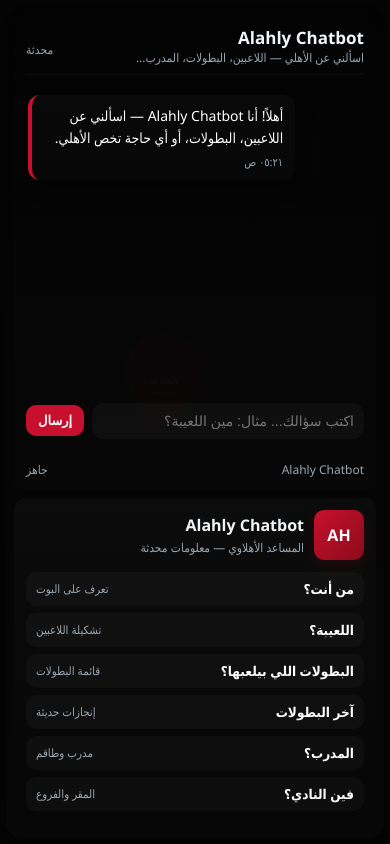
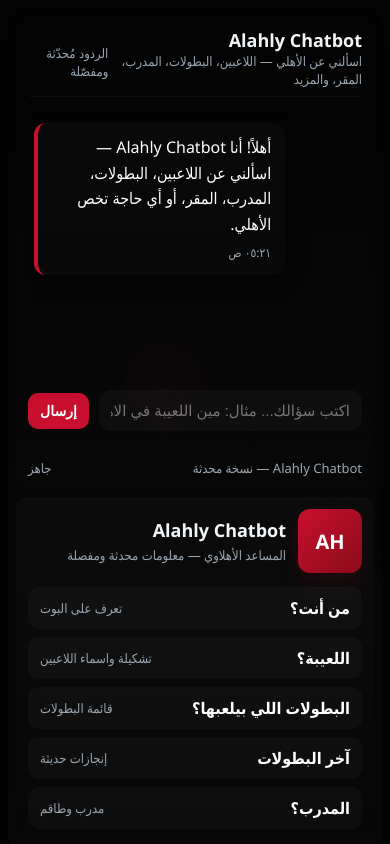
Before and after one commit to Ellol22/alahly-chatbot, a plain HTML site: page index.html in a window 390 px wide. Drawn offline with Linux system fonts and the light colour scheme.

Commit message:
update: latest changes to chatbot design or data

```diff
--- a/index.html
+++ b/index.html
@@ -3,7 +3,7 @@
 <head>
   <meta charset="utf-8" />
   <meta name="viewport" content="width=device-width, initial-scale=1" />
-  <title>Alahly Chatbot — المساعد الأهلاوي (نسخة محدثة)</title>
+  <title>Alahly Chatbot — المساعد الأهلاوي</title>
   <style>
     :root {
       --bg: #050505;
@@ -16,36 +16,33 @@
       font-family: "Cairo", "Segoe UI", Tahoma, sans-serif;
     }
     * { box-sizing: border-box; margin: 0; padding: 0; }
-
     html, body {
       height: 100%;
       background: var(--bg);
       color: #f2f5f7;
-      /* نلغي overflow: hidden عشان السكرول يشتغل */
+      overflow: hidden;
     }
-
     body {
       display: flex;
-      flex-direction: column;
-      padding: 8px;
-      gap: 8px;
-      min-height: 100dvh;
+      align-items: stretch;
+      justify-content: center;
+      padding: 12px;
+      gap: 12px;
     }
 
     .page {
-      flex: 1;
-      min-height: 0;
+      width: 100%;
       max-width: 1400px;
-      margin: 0 auto;
+      min-height: 100dvh;
       border-radius: 16px;
       overflow: hidden;
       display: grid;
-      grid-template-columns: minmax(280px, 360px) 1fr;
-      gap: 14px;
+      grid-template-columns: minmax(300px, 360px) 1fr;
+      gap: 16px;
       box-shadow: var(--shadow);
       background: linear-gradient(180deg, rgba(2, 2, 2, 0.9), rgba(7, 7, 7, 0.95));
       position: relative;
-      padding: 14px;
+      padding: 16px;
     }
 
     .page::after {
@@ -63,89 +60,84 @@
 
     .left {
       background: linear-gradient(180deg, rgba(12, 12, 12, 0.95), rgba(6, 6, 6, 0.85));
-      padding: 16px;
+      padding: 18px;
       border-radius: 12px;
       z-index: 1;
       display: flex;
       flex-direction: column;
-      gap: 12px;
+      gap: 14px;
       min-height: 0;
       overflow-y: auto;
-      max-height: 100%;
     }
 
-    .brand { display: flex; gap: 10px; align-items: center; }
+    .brand { display: flex; gap: 12px; align-items: center; }
     .brand .logo {
-      width: 56px; height: 56px; border-radius: 10px;
+      width: 64px; height: 64px; border-radius: 12px;
       background: linear-gradient(135deg, var(--accent), #8b0b1a);
       display: flex; align-items: center; justify-content: center;
-      font-weight: 800; font-size: 18px; color: #fff;
-      box-shadow: 0 6px 16px rgba(200, 16, 46, 0.12);
+      font-weight: 800; font-size: 20px; color: #fff;
+      box-shadow: 0 8px 20px rgba(200, 16, 46, 0.12);
     }
-    .brand h1 { margin: 0; font-size: 18px; }
-    .brand .sub { color: var(--muted); font-size: 12px; margin-top: 3px; }
+    .brand h1 { margin: 0; font-size: 20px; }
+    .brand .sub { color: var(--muted); font-size: 13px; margin-top: 4px; }
 
-    .quick { display: flex; flex-direction: column; gap: 7px; }
+    .quick { display: flex; flex-direction: column; gap: 8px; }
     .chip {
       background: var(--glass);
       border-radius: 10px;
-      padding: 9px 11px;
+      padding: 10px 12px;
       cursor: pointer;
       display: flex; justify-content: space-between; align-items: center;
       transition: transform .14s ease, background .14s;
-      font-weight: 600; color: #fff; font-size: 14px;
+      font-weight: 600; color: #fff;
     }
-    .chip:hover { transform: translateY(-2px); background: rgba(255, 255, 255, 0.04); }
-    .chip .k { color: var(--muted); font-weight: 400; font-size: 12px; }
+    .chip:hover { transform: translateY(-3px); background: rgba(255, 255, 255, 0.04); }
+    .chip .k { color: var(--muted); font-weight: 400; font-size: 13px; }
 
     .left .info {
-      margin-top: auto; font-size: 12px; color: var(--muted); line-height: 1.45;
-      padding-top: 10px;
+      margin-top: auto; font-size: 13px; color: var(--muted); line-height: 1.45;
+      padding-top: 12px;
     }
 
     .right {
       background: linear-gradient(180deg, rgba(4, 4, 4, 0.6), rgba(8, 8, 8, 0.6));
-      padding: 16px;
+      padding: 18px;
       border-radius: 12px;
       z-index: 1;
       display: flex;
       flex-direction: column;
       min-height: 0;
-      gap: 10px;
+      gap: 12px;
     }
 
     .chat-header {
-      display: flex; align-items: center; gap: 10px;
+      display: flex; align-items: center; gap: 12px;
       padding-bottom: 8px;
       border-bottom: 1px solid rgba(255, 255, 255, 0.03);
       flex-shrink: 0;
     }
-    .chat-header .title { font-weight: 700; font-size: 17px; }
-    .chat-header .subtitle { color: var(--muted); font-size: 12px; }
+    .chat-header .title { font-weight: 700; font-size: 18px; }
+    .chat-header .subtitle { color: var(--muted); font-size: 13px; }
 
     .messages {
       flex: 1;
       overflow-y: auto;
-      padding: 12px 4px;
+      padding: 14px 6px;
       display: flex;
       flex-direction: column;
-      gap: 10px;
+      gap: 12px;
       scroll-behavior: smooth;
       min-height: 0;
-      /* مهم: سكرول داخلي */
-      -webkit-overflow-scrolling: touch;
     }
-
     .msg {
-      max-width: 80%;
-      padding: 11px 13px;
+      max-width: 78%;
+      padding: 12px 14px;
       border-radius: 12px;
-      line-height: 1.55;
-      box-shadow: 0 6px 16px rgba(0, 0, 0, 0.5);
+      line-height: 1.6;
+      box-shadow: 0 8px 18px rgba(0, 0, 0, 0.5);
       animation: pop .18s ease;
       white-space: pre-wrap;
       word-break: break-word;
-      font-size: 14.5px;
     }
     @keyframes pop { from { opacity: 0; transform: scale(0.98); } to { opacity: 1; transform: scale(1); } }
 
@@ -162,84 +154,69 @@
       color: #fff;
     }
 
-    .meta-time { font-size: 11px; color: var(--muted); margin-top: 5px; }
+    .meta-time { font-size: 12px; color: var(--muted); margin-top: 6px; }
 
     .compose {
       display: flex;
-      gap: 8px;
+      gap: 10px;
       align-items: center;
       flex-shrink: 0;
     }
     .compose input {
       flex: 1;
-      padding: 11px;
+      padding: 12px;
       border-radius: 12px;
       border: 0;
       background: var(--glass);
       color: #fff;
       outline: none;
-      font-size: 14.5px;
+      font-size: 15px;
     }
     .compose button {
       background: var(--accent);
       border: 0;
-      padding: 9px 14px;
+      padding: 10px 16px;
       border-radius: 10px;
       color: #fff;
       font-weight: 700;
       cursor: pointer;
       white-space: nowrap;
-      font-size: 14px;
     }
 
     .small-note {
-      font-size: 12px;
+      font-size: 13px;
       color: var(--muted);
-      margin-top: 6px;
+      margin-top: 8px;
     }
 
-    /* ====== موبايل (أهم جزء) ====== */
     @media (max-width: 980px) {
       body {
-        padding: 6px;
-        gap: 6px;
+        padding: 8px;
+        display: block;
       }
       .page {
         grid-template-columns: 1fr;
-        padding: 10px;
-        gap: 10px;
+        height: auto;
+        min-height: 100dvh;
+        padding: 12px;
+        gap: 12px;
       }
       .left {
         order: 2;
-        max-height: 38dvh;  /* سكرول داخلي */
+        max-height: 40vh;
         overflow-y: auto;
       }
       .right {
         order: 1;
-        min-height: 55dvh;
+        min-height: 55vh;
       }
-      .messages {
-        max-height: 45dvh;
-        padding: 10px 2px;
-      }
-      .brand .logo { width: 50px; height: 50px; font-size: 16px; }
-      .brand h1 { font-size: 17px; }
-      .chip { padding: 8px 10px; font-size: 13.5px; }
-      .chip .k { font-size: 11.5px; }
     }
 
     @media (max-width: 600px) {
       .page { padding: 8px; gap: 8px; }
       .left, .right { padding: 12px; }
-      .brand h1 { font-size: 16px; }
-      .compose input { font-size: 14px; padding: 10px; }
-      .compose button { padding: 8px 12px; font-size: 13px; }
-      .msg { font-size: 14px; padding: 10px 12px; }
-    }
-
-    /* تحسين السكرول على iOS */
-    .messages, .left {
-      -webkit-overflow-scrolling: touch;
+      .brand h1 { font-size: 18px; }
+      .compose button { padding: 10px 12px; font-size: 14px; }
     }
   </style>
 </head>
@@ -250,7 +227,7 @@
         <div class="logo">AH</div>
         <div>
           <h1>Alahly Chatbot</h1>
-          <div class="sub">المساعد الأهلاوي — معلومات محدثة</div>
+          <div class="sub">المساعد الأهلاوي — معلومات محدثة ومفصلة</div>
         </div>
       </div>
 
@@ -261,7 +238,7 @@
         </div>
         <div class="chip" onclick="askQuick('مين اللعيبة في الاهلي؟')">
           اللعيبة؟
-          <span class="k">تشكيلة اللاعبين</span>
+          <span class="k">تشكيلة واسماء اللاعبين</span>
         </div>
         <div class="chip" onclick="askQuick('اي البطولات التي يشارك فيها الاهلي؟')">
           البطولات اللي بيلعبها؟
@@ -286,7 +263,7 @@
       </div>
 
       <div class="info">
-        نصيحة: جرّب الأسئلة بصيغة بسيطة — البوت يعرف: <em>مين اللعيبة؟ مين المدرب؟ آخر البطولات؟</em>
+        نصيحة: جرّب الأسئلة بصيغة بسيطة وواضحة — البوت دلوقتي يعرف أسئلة زي: <em>امتى اتأسس؟ مين رئيس النادي؟ فين الملعب؟ مين الكابتن؟</em>
       </div>
     </aside>
 
@@ -294,26 +271,27 @@
       <div class="chat-header">
         <div style="display:flex;flex-direction:column;">
           <div class="title">Alahly Chatbot</div>
-          <div class="subtitle">اسألني عن الأهلي — اللاعبين، البطولات، المدرب...</div>
+          <div class="subtitle">اسألني عن الأهلي — اللاعبين، البطولات، المدرب، المقر، والمزيد</div>
         </div>
-        <div style="margin-inline-start:auto" class="small-note">محدثة</div>
+        <div style="margin-inline-start:auto" class="small-note">الردود مُحدّثة ومفصّلة</div>
       </div>
 
       <div class="messages" id="messages" role="log" aria-atomic="true"></div>
 
       <div class="compose" role="region" aria-label="منطقة الكتابة">
-        <input id="input" placeholder="اكتب سؤالك... مثال: مين اللعيبة؟" aria-label="حقل الرسالة" />
+        <input id="input" placeholder="اكتب سؤالك... مثال: مين اللعيبة في الاهلي؟" aria-label="حقل الرسالة" />
         <button id="sendBtn" aria-label="إرسال">إرسال</button>
       </div>
-      <div style="display:flex;justify-content:space-between;align-items:center;margin-top:6px">
-        <div class="small-note">Alahly Chatbot</div>
+      <div style="display:flex;justify-content:space-between;align-items:center;margin-top:8px">
+        <div class="small-note">Alahly Chatbot — نسخة محدثة</div>
         <div class="small-note" id="status" aria-hidden="true">جاهز</div>
       </div>
     </main>
   </div>
 
   <script>
-    const AHLY = { /* نفس البيانات اللي فوق (مش هتتغير) */
+    // ========== قاعدة بيانات الأهلي ==========
+    const AHLY = {
       name: "النادي الأهلي المصري",
       foundedDate: "24 أبريل 1907",
       president: "محمود الخطيب",
@@ -322,6 +300,7 @@
       mainStadium: "استاد القاهرة الدولي",
       clubStadium: "ملعب التتش بالجزيرة",
       location: "الجزيرة - محافظة القاهرة - جمهورية مصر العربية",
+      nicknames: ["الشياطين الحمر", "الأهلاوية"],
       recentTitles: [
         { year: 2024, title: "دوري أبطال أفريقيا" },
         { year: 2024, title: "الدوري المصري الممتاز" },
@@ -332,36 +311,58 @@
         "كأس مصر",
         "دوري أبطال أفريقيا",
         "كأس السوبر المصري",
-        "كأس العالم للأندية"
+        "كأس العالم للأندية (عند التأهل)"
       ],
       players: [
         { name: "محمد الشناوي", position: "حارس مرمى", country: "مصر" },
         { name: "مصطفى شوبير", position: "حارس مرمى", country: "مصر" },
         { name: "محمد السيد", position: "حارس مرمى", country: "مصر" },
         { name: "حمزة علاء", position: "حارس مرمى", country: "مصر" },
+        { name: "ياسين مرعي", position: "مدافع", country: "مصر" },
+        { name: "احمد رضا", position: "مدافع", country: "مصر" },
         { name: "ياسر ابراهيم", position: "مدافع", country: "مصر" },
         { name: "محمد هاني", position: "مدافع", country: "مصر" },
+        { name: "محمد شكري", position: "مدافع", country: "مصر" },
         { name: "أشرف داري", position: "مدافع", country: "المغرب" },
+        { name: "احمد رمضان", position: "مدافع", country: "مصر" },
         { name: "عمر كمال", position: "مدافع", country: "مصر" },
+        { name: "احمد عابدين", position: "مدافع", country: "مصر" },
+        { name: "مصطفى العش", position: "مدافع", country: "مصر" },
+        { name: "محمد الشامي", position: "مدافع", country: "مصر" },
+        { name: "أحمد عبد القادر", position: "خط وسط", country: "مصر" },
         { name: "أليو ديانج", position: "خط وسط", country: "مالي" },
+        { name: "أحمد نبيل 'كوكا'", position: "خط وسط", country: "مصر" },
         { name: "محمد مجدي 'أفشة'", position: "خط وسط", country: "مصر" },
         { name: "إمام عاشور", position: "خط وسط", country: "مصر" },
         { name: "مروان عطية", position: "خط وسط", country: "مصر" },
+        { name: "محمد علي بن رمضان", position: "خط وسط", country: "تونس" },
+        { name: "تريزيجيه", position: "خط وسط", country: "مصر" },
         { name: "حسين الشحات", position: "خط وسط/مهاجم", country: "مصر" },
+        { name: "كريم فؤاد", position: "مهاجم", country: "مصر" },
+        { name: "نيجك جراديشار", position: "مهاجم", country: "سلوفينيا" },
         { name: "أشرف بن شرقي", position: "مهاجم", country: "المغرب" },
+        { name: "أحمد سيد 'زيزو'", position: "مهاجم", country: "مصر" },
         { name: "طاهر محمد طاهر", position: "مهاجم", country: "مصر" },
-        { name: "محمد شريف", position: "مهاجم", country: "مصر" }
+        { name: "محمد شريف", position: "مهاجم", country: "مصر" },
+        { name: "حمزة عبدالكريم", position: "مهاجم", country: "مصر" },
+        { name: "محمد رافت", position: "مهاجم", country: "مصر" }
       ],
       trophies: {
         totalOfficial: "أكثر من 145 بطولة",
         breakdown: [
           { title: "الدوري المصري الممتاز", count: 44 },
           { title: "كأس مصر", count: 38 },
-          { title: "دوري أبطال أفريقيا", count: 12 }
+          { title: "كأس السوبر المصري", count: 14 },
+          { title: "دوري أبطال أفريقيا", count: 12 },
+          { title: "كأس الكونفدرالية الأفريقية", count: 1 },
+          { title: "كأس السوبر الأفريقي", count: 8 },
+          { title: "دوري منطقة القاهرة", count: 15 },
+          { title: "كؤوس تاريخية", count: 13 }
         ]
       }
     };
 
+    // ========== عناصر الواجهة ==========
     const messagesEl = document.getElementById("messages");
     const inputEl = document.getElementById("input");
     const sendBtn = document.getElementById("sendBtn");
@@ -372,51 +373,113 @@
       el.innerHTML = text;
       const time = document.createElement("div");
       time.className = "meta-time";
-      time.textContent = new Date().toLocaleTimeString("ar-EG", { hour: "2-digit", minute: "2-digit" });
+      const d = new Date();
+      time.textContent = d.toLocaleTimeString("ar-EG", { hour: "2-digit", minute: "2-digit" });
       el.appendChild(time);
       messagesEl.appendChild(el);
       messagesEl.scrollTop = messagesEl.scrollHeight;
     }
 
-    addMessage("أهلاً! أنا Alahly Chatbot — اسألني عن اللاعبين، البطولات، أو أي حاجة تخص الأهلي.");
+    addMessage("أهلاً! أنا Alahly Chatbot — اسألني عن اللاعبين، البطولات، المدرب، المقر، أو أي حاجة تخص الأهلي.");
 
     function getReply(raw) {
       const msg = raw.trim().toLowerCase();
 
-      if (msg.includes("الزمالك")) return "مافيش معلومات عن الزمالك هنا! اسألني عن الأهلي";
+      if (msg.includes("الزمالك")) {
+        return "بصراحة صاحب الشات أهلاوي متعصب شوية — مافيش معلومات عن الزمالك هنا! اسألني عن الأهلي بقى 😉";
+      }
 
-      if (msg.includes("من انت") || msg.includes("مين انت")) return "أنا Alahly Chatbot — المساعد الأهلاوي";
+      if ((msg.includes("من") && msg.includes("انت")) || msg.includes("مين انت")) {
+        return "أنا Alahly Chatbot — المساعد الأهلاوي. بحب الأهلي وبقدملك معلومات عن التشكيلة، البطولات، المقر، والمدرب";
+      }
 
-      if (msg.includes("لعيبة") || msg.includes("لاعبين") || msg.includes("التشكيلة") || msg.includes("قائمة")) {
+      if ((msg.includes("امتى") || msg.includes("متى") || msg.includes("اتاسس")) && (msg.includes("الاهلي") || msg.includes("النادي"))) {
+        return `اتأسس النادي الأهلي في: ${AHLY.foundedDate}.\nتأسس على يد عمر لطفي بك بهدف خدمة الرياضة والوطن.`;
+      }
+
+      if ((msg.includes("مين") && msg.includes("رئيس")) || msg.includes("رئيس النادي")) {
+        return `رئيس النادي الحالي: ${AHLY.president} — أسطورة للنادي وقائد إداري مهم.`;
+      }
+
+      if ((msg.includes("فين") || msg.includes("مقر") || msg.includes("اين")) && (msg.includes("النادي") || msg.includes("الاهلي"))) {
+        return `مقر النادي: ${AHLY.location}.\nالملعب الرئيسي: ${AHLY.mainStadium}.\nملعب التتش: ${AHLY.clubStadium}.\nفروع في مدينة نصر، الشيخ زايد، والتجمع.`;
+      }
+
+      if (msg.includes("مدرب") || msg.includes("المدير الفني")) {
+        return `المدير الفني: ${AHLY.coach}.\nالمُساعد: ${AHLY.assistant}.`;
+      }
+
+      if ((msg.includes("كابتن") || msg.includes("الكابتن")) && (msg.includes("مين") || msg.includes("من"))) {
+        return "الكابتن الحالي: محمد الشناوي — حارس مرمى وقائد ذي خبرة.";
+      }
+
+      // === تعديل مهم: اللاعبين (الأولوية الأولى) ===
+      if (
+        msg.includes("لعيبة") ||
+        msg.includes("لاعبين") ||
+        msg.includes("التشكيلة") ||
+        msg.includes("قائمة") ||
+        msg.includes("الفريق") ||
+        msg.includes("مين اللعيبة")
+      ) {
         const byPos = {};
-        AHLY.players.forEach(p => { if (!byPos[p.position]) byPos[p.position] = []; byPos[p.position].push(p); });
-        let out = `تشكيلة الأهلي:\n\n`;
-        ["حارس مرمى", "مدافع", "خط وسط", "خط وسط/مهاجم", "مهاجم"].forEach(g => {
-          if (byPos[g]) {
+        AHLY.players.forEach(p => {
+          if (!byPos[p.position]) byPos[p.position] = [];
+          byPos[p.position].push(p);
+        });
+
+        let out = `تشكيلة الأهلي الحالية:\n\n`;
+        const groups = ["حارس مرمى", "مدافع", "خط وسط", "خط وسط/مهاجم", "مهاجم"];
+        groups.forEach(g => {
+          if (byPos[g]?.length) {
             out += `${g}:\n`;
-            byPos[g].forEach(pl => out += `  - ${pl.name} (${pl.country})\n`);
+            byPos[g].forEach(pl => {
+              out += `  - ${pl.name} (${pl.country})\n`;
+            });
             out += `\n`;
           }
         });
+        out += "لو عايز تفاصيل لاعب معين، اكتب اسمه.";
         return out;
       }
 
-      if (msg.includes("كل") && msg.includes("بطولات")) {
-        return `إجمالي: ${AHLY.trophies.totalOfficial}\n` + AHLY.trophies.breakdown.map(t => `- ${t.title}: ${t.count}`).join("\n");
+      // كل البطولات
+      if (msg.includes("كل") && (msg.includes("بطولات") || msg.includes("فاز"))) {
+        const lines = AHLY.trophies.breakdown.map(t => `- ${t.title}: ${t.count} مرة`).join("\n");
+        return `إجمالي البطولات: ${AHLY.trophies.totalOfficial}\n${lines}\n\nاسأل 'آخر البطولات' للإنجازات الحديثة.`;
       }
 
-      if ((msg.includes("آخر") || msg.includes("اخر")) && msg.includes("بطولات")) {
-        return `آخر البطولات:\n- ${AHLY.recentTitles.map(t => t.year + " — " + t.title).join("\n- ")}`;
+      // آخر البطولات
+      if ((msg.includes("آخر") || msg.includes("اخر")) && (msg.includes("بطولات") || msg.includes("فاز"))) {
+        return `آخر البطولات:\n- ${AHLY.recentTitles.map(t => t.year + " — " + t.title).join("\n- ")}\n\nيشارك في: ${AHLY.tournaments.slice(0,3).join("، ")}...`;
       }
 
+      // البطولات اللي بيلعبها
       if (msg.includes("بطولات") && !msg.includes("كل") && !msg.includes("آخر")) {
-        return `يشارك في:\n- ${AHLY.tournaments.join("\n- ")}`;
+        return `الأهلي يشارك في:\n- ${AHLY.tournaments.join("\n- ")}\n\nاسأل 'آخر البطولات' للإنجازات.`;
       }
 
-      if (msg.includes("مدرب")) return `المدير الفني: ${AHLY.coach}`;
-      if (msg.includes("مقر") || msg.includes("فين")) return `المقر: ${AHLY.location}\nالملعب: ${AHLY.mainStadium}`;
+      // نبذة عامة
+      if ((msg.includes("مين") || msg.includes("عن")) && msg.includes("الاهلي")) {
+        return `${AHLY.name}\n- تأسس: ${AHLY.foundedDate}\n- رئيس: ${AHLY.president}\n- مدرب: ${AHLY.coach}\n- آخر بطولات: ${AHLY.recentTitles.map(t=>t.title+" ("+t.year+")").join(" ، ")}`;
+      }
 
-      return "جرب: مين اللعيبة؟ | آخر البطولات | مين المدرب؟";
+      // سؤال عن لاعب
+      for (const pl of AHLY.players) {
+        const nameLower = pl.name.toLowerCase();
+        if (msg.includes(nameLower.split(" ")[0]) && msg.length <= 40) {
+          return `${pl.name}:\n- المركز: ${pl.position}\n- الجنسية: ${pl.country}\n\nاطلب 'إحصائيات ${pl.name}' للمزيد.`;
+        }
+      }
+
+      if (msg.includes("مباراة") || msg.includes("نتيجة")) {
+        return "لو عايز نتيجة مباراة، حدد الخصم أو التاريخ. للنتائج الحية نحتاج API.";
+      }
+
+      if (msg.includes("شكرا") || msg.includes("ميرسي")) return "العفو يا أهلاوي أي سؤال تاني؟";
+      if (msg.includes("ازيك") || msg.includes("اخبارك")) return "تمام وانت؟ لو عايز أخبار الفريق قول 'آخر البطولات'.";
+
+      return "مش فاهم السؤال — جرب:\n• مين اللعيبة؟\n• اي البطولات؟\n• مين المدرب؟\nأو اضغط زر جاهز.";
     }
 
     function askQuick(text) {
@@ -432,19 +495,26 @@
       inputEl.value = "";
       setStatus("يكتب...");
       setTimeout(() => {
-        addMessage(formatBotReply(getReply(v)), "bot");
+        const reply = getReply(v);
+        addMessage(formatBotReply(reply), "bot");
         setStatus("جاهز");
-      }, 600);
+      }, 500 + Math.random() * 700);
     }
 
     sendBtn.addEventListener("click", sendMessage);
-    inputEl.addEventListener("keypress", e => { if (e.key === "Enter") sendMessage(); });
+    inputEl.addEventListener("keypress", (e) => { if (e.key === "Enter") sendMessage(); });
 
     function setStatus(t) { document.getElementById("status").textContent = t; }
     function escapeHtml(s) { return s.replace(/[&<>"]/g, c => ({ '&': '&amp;', '<': '&lt;', '>': '&gt;', '"': '&quot;' }[c])); }
     function formatBotReply(text) {
-      return escapeHtml(text).replace(/\n- /g, "<br>• ").replace(/\n/g, "<br>");
+      let out = escapeHtml(text);
+      out = out.replace(/\n- /g, "<br>• ");
+      out = out.replace(/\n/g, "<br>");
+      return out;
     }
+
+    window.AHLY = AHLY;
+    window.askQuick = askQuick;
   </script>
 </body>
 </html>
```
